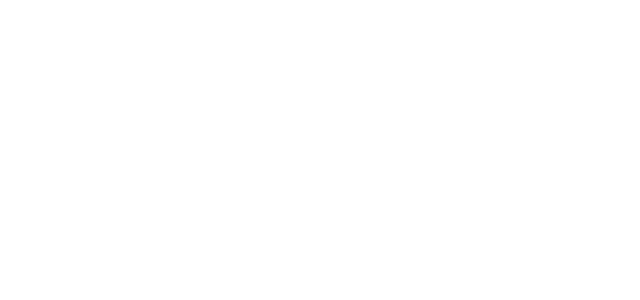
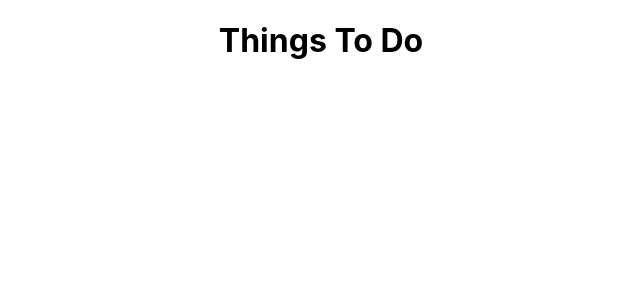
Before and after one commit to jeinieldjs/react-to-do, a React (Create React App) app: page / in a window 1280 px wide. Shown: the top 300 px of the page, without its empty margins (319-959 px from the left). Built offline with nearby package versions, Linux system fonts and the light colour scheme.

Commit message:
Changed app title

```diff
--- a/public/index.html
+++ b/public/index.html
@@ -24,7 +24,7 @@
       work correctly both with client-side routing and a non-root public URL.
       Learn how to configure a non-root public URL by running `npm run build`.
     -->
-    <title>React App</title>
+    <title>To Do List</title>
   </head>
   <body>
     <noscript>You need to enable JavaScript to run this app.</noscript>
--- a/src/App.js
+++ b/src/App.js
@@ -1,10 +1,10 @@
-import logo from './logo.svg';
+import { useState } from 'react';
 import './App.css';
 
 function App() {
   return (
     <div className="App">
-
+     <h1>Things To Do</h1>
     </div>
   );
 }
```
